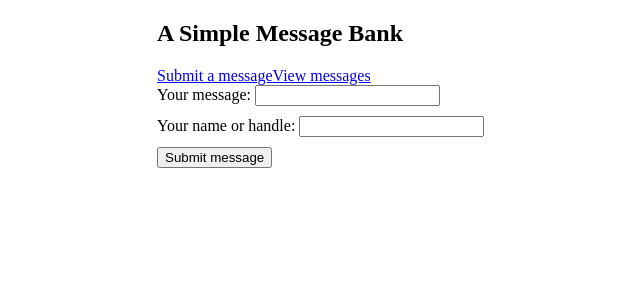
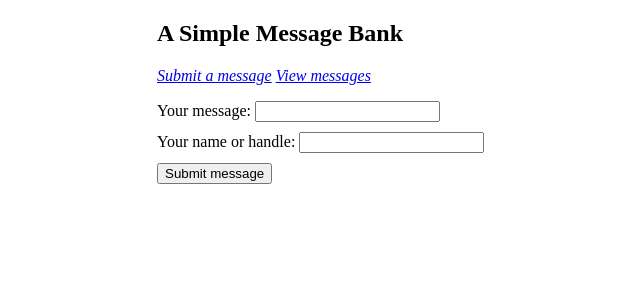
Before and after one commit to askpl00/flask_hw3_16B, a Flask app: page /submit in a window 1280 px wide. Shown: the top 300 px of the page, without its empty margins (33-673 px from the left). Run offline with Flask 3, Linux system fonts and the light colour scheme.

Commit message:
update app.py and view

```diff
--- a/static/style.css
+++ b/static/style.css
@@ -4,10 +4,8 @@ body {
     margin: 0 auto;
 }
 
-nav ul  {
-    display: flex;
-    list-style: none;
-    margin: 0;
+nav ul {
+    list-style-type: none;
     padding: 0;
 }
 
@@ -21,6 +19,7 @@ ul li {
     list-style-type: none;
     padding: 0;
     margin: 0;
+    font-style: italic;
 }
 
 
```
